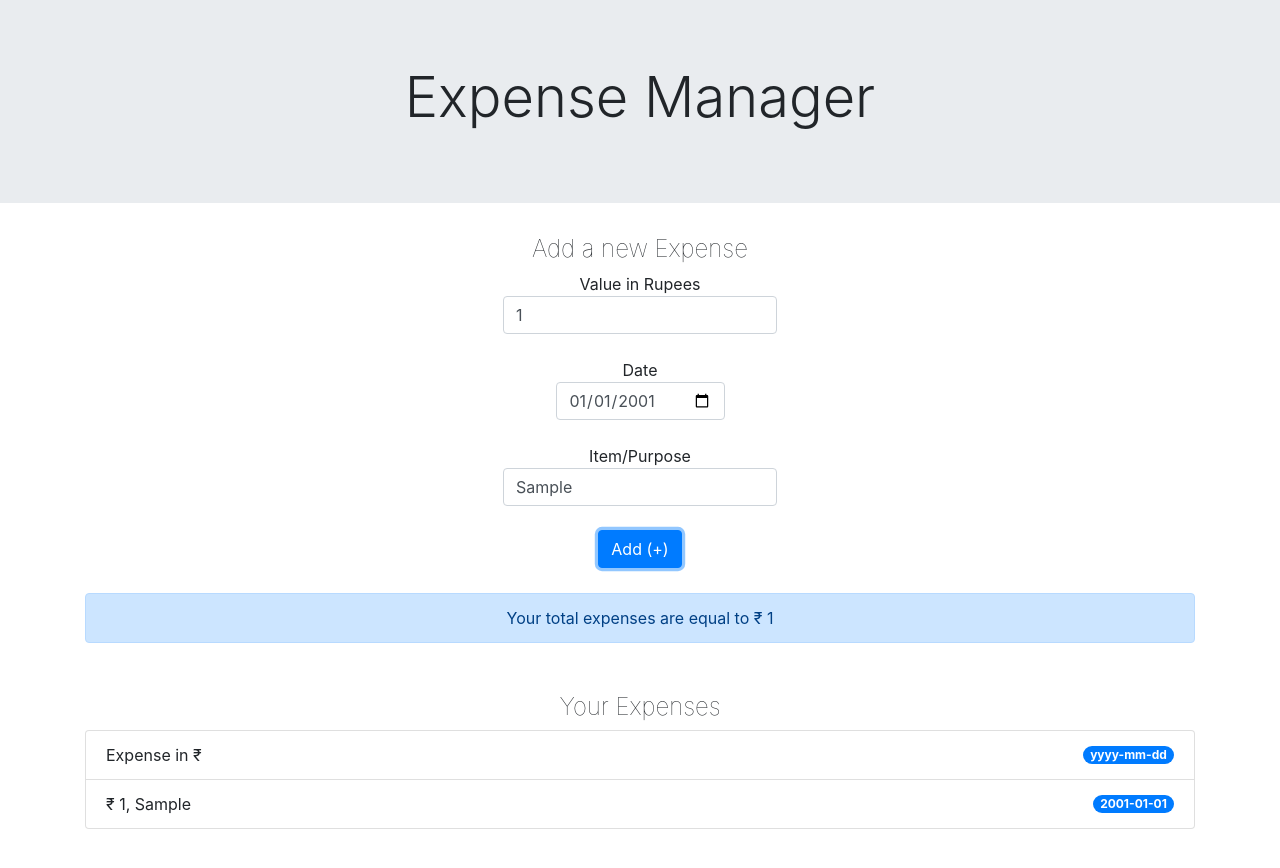
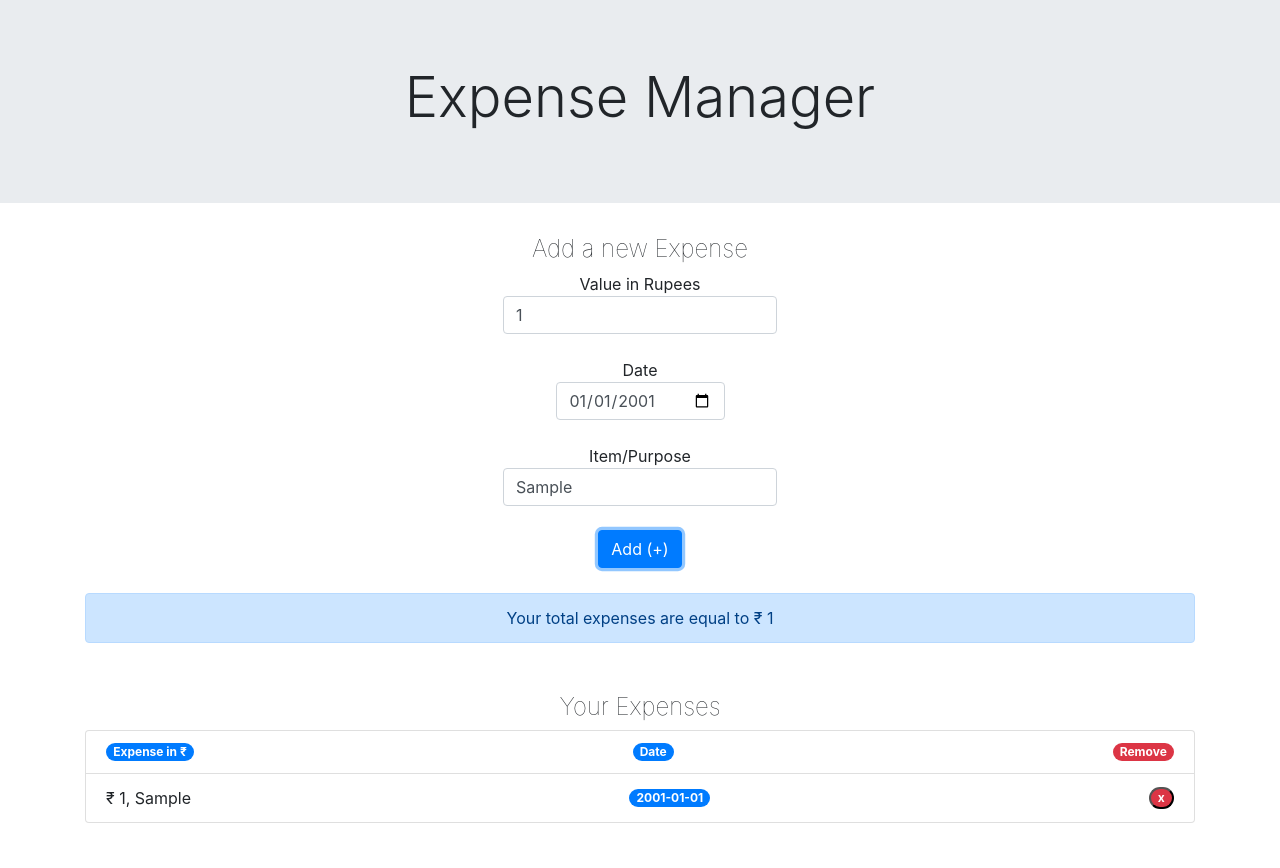
Before and after one commit to sabeelahmad/expense-manager, a React (Vite) app: page / in a window 1280 px wide. Both pictures are taken after typing "Sample" into the empty fields and a click on the button "Add (+)". Shown: the top 868 px of the page. Built offline with nearby package versions, Linux system fonts and the light colour scheme.

Commit message:
Remove Expense feature added.

```diff
--- a/package.json
+++ b/package.json
@@ -29,6 +29,7 @@
     "prettier": "^1.18.2"
   },
   "dependencies": {
+    "gh-pages": "^2.1.1",
     "react": "^16.10.2",
     "react-dom": "^16.10.2"
   },
--- a/src/AddExpense.js
+++ b/src/AddExpense.js
@@ -11,6 +11,10 @@ const reducer = (state, action) => {
   switch (action.type) {
     case "add":
       return [...state, action.payload];
+    case "remove":
+      return state.filter((item, index) => {
+        return index !== action.payload;
+      });
     default:
       return state;
   }
@@ -93,7 +97,7 @@ const AddExpense = () => {
         <button className="btn btn-primary">Add (+)</button>
       </form>
       <Alert val={sumExpenses(expenses)} />
-      <ExpenseList expenses={expenses} />
+      <ExpenseList dispatch={dispatchExpenses} expenses={expenses} />
     </div>
   );
 };
--- a/src/ExpenseList.js
+++ b/src/ExpenseList.js
@@ -1,13 +1,27 @@
 import React from "react";
 
-const ExpenseList = ({ expenses }) => {
+const removeFromLocalStorage = payload => {
+  let entries = JSON.parse(localStorage.getItem("Expenses"));
+  if (!entries) {
+    entries = [];
+  }
+  entries = entries.filter((item, index) => {
+    return index !== payload;
+  });
+  localStorage.setItem("Expenses", JSON.stringify(entries));
+};
+
+const ExpenseList = ({ expenses, dispatch }) => {
   return (
     <div style={{ marginTop: "50px" }}>
       <h4 style={{ fontWeight: "lighter" }}>Your Expenses</h4>
       <ul className="list-group">
         <li className="list-group-item d-flex justify-content-between align-items-center">
-          Expense in &#x20B9;
-          <span className="badge badge-primary badge-pill">yyyy-mm-dd</span>
+          <span className="badge badge-primary badge-pill">
+            Expense in &#x20B9;
+          </span>
+          <span className="badge badge-primary badge-pill">Date</span>
+          <span className="badge badge-danger badge-pill">Remove</span>
         </li>
         {expenses.map((expense, index) => (
           <li
@@ -18,6 +32,19 @@ const ExpenseList = ({ expenses }) => {
             <span className="badge badge-primary badge-pill">
               {expense.date}
             </span>
+            <button
+              data-index={index}
+              onClick={e => {
+                dispatch({
+                  type: "remove",
+                  payload: +e.target.dataset.index
+                });
+                removeFromLocalStorage(+e.target.dataset.index);
+              }}
+              className="badge badge-danger badge-pill"
+            >
+              x
+            </button>
           </li>
         ))}
       </ul>
```
Also changed, not shown: 1 other file (tests, documents, lock files or other folders).
